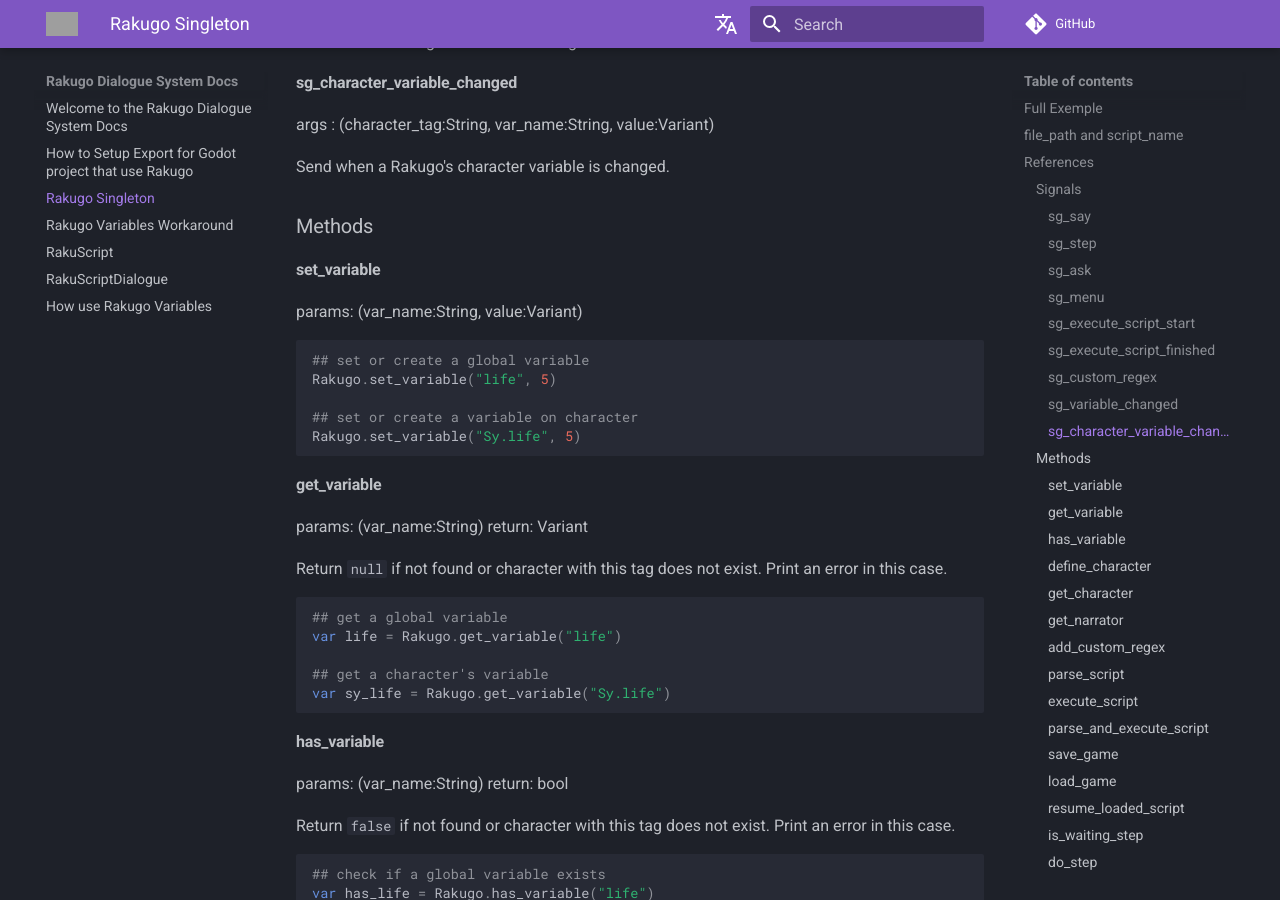
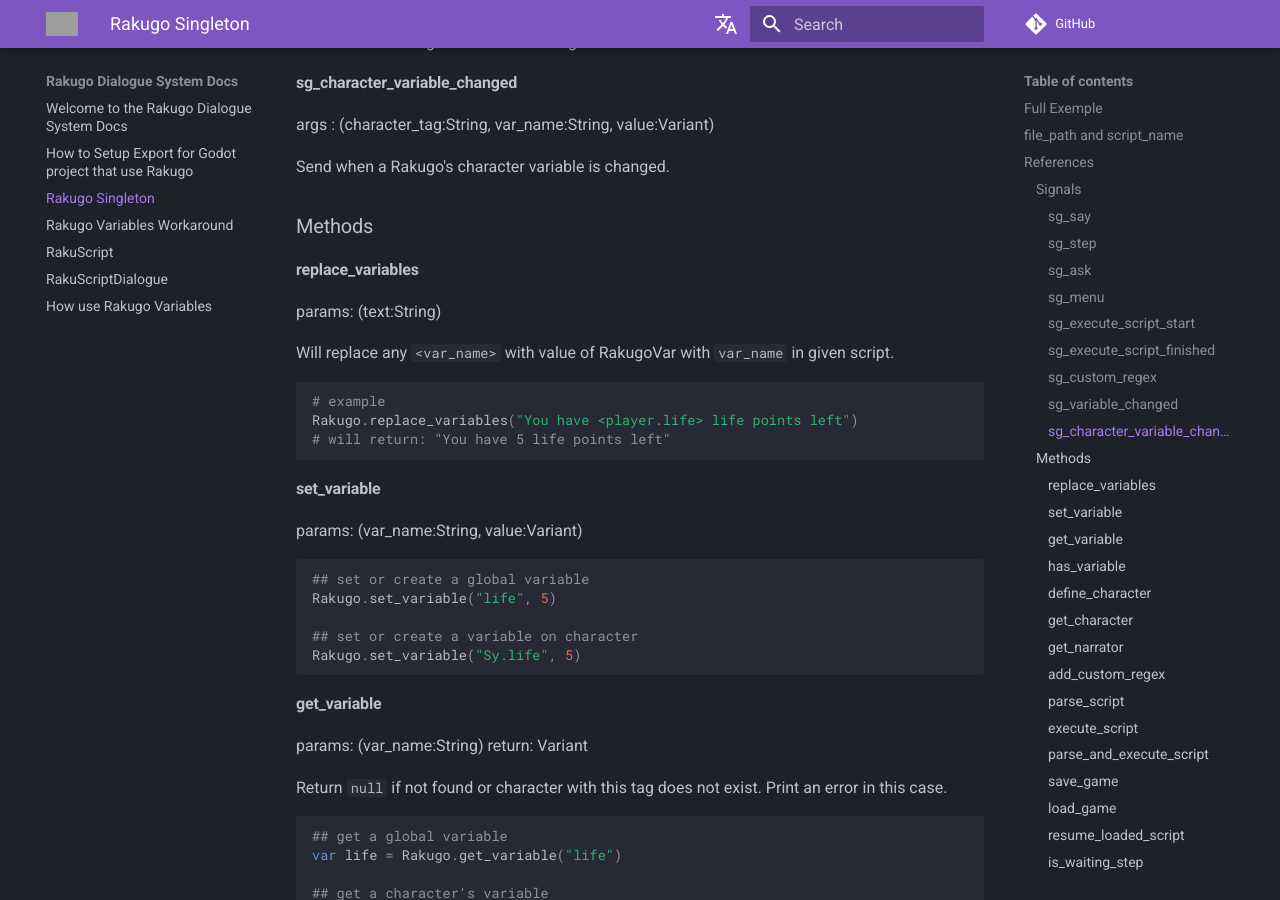
Before and after one commit to rakugoteam/rakugo-docs, an MkDocs documentation site: the page built from docs/rakugo_singleton.md, in a window 1280 px wide and 900 px high, scrolled down 3640 px. Built offline with MkDocs 1.6.1 and Material for MkDocs 9.7.7, drawn with Linux system fonts in a browser that asks for light colours; comment, search, counter and statistics services are not loaded; the version menu is left out; grey boxes are pictures that could not be loaded.

Commit message:
add replace_variables(text:String)

````diff
--- a/docs/rakugo_singleton.md
+++ b/docs/rakugo_singleton.md
@@ -187,6 +187,18 @@
 Send when a Rakugo's character variable is changed.
 
 ### Methods
+
+#### replace_variables
+
+params: (text:String)
+
+Will replace any `<var_name>` with value of RakugoVar with `var_name` in given script.
+
+```gdscript
+# example
+Rakugo.replace_variables("You have <player.life> life points left")
+# will return: "You have 5 life points left"
+```
 
 #### set_variable
 
````
